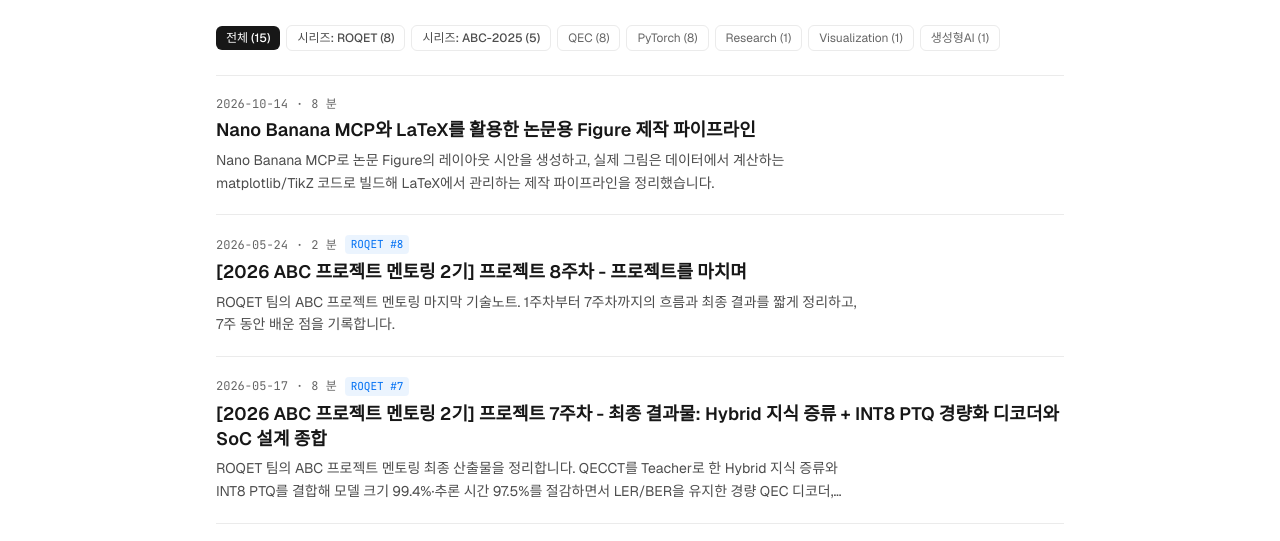
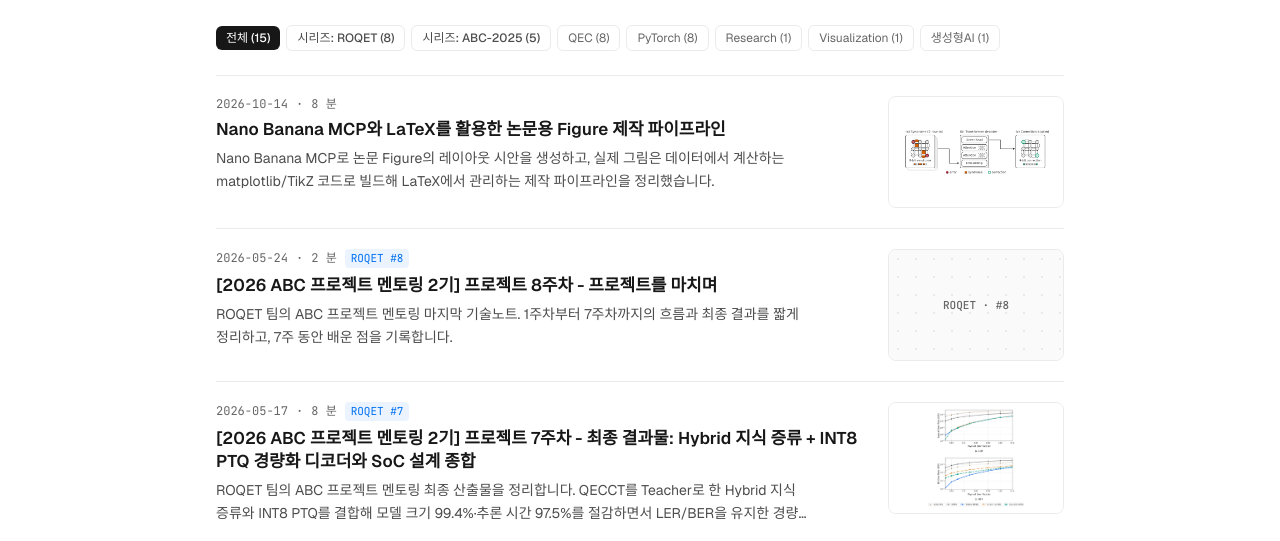
Before and after one commit to beomdo-park/beomdo-site, an Astro site: page /blog in a window 1280 px wide. Shown: the part 247-788 px from the top of the page. Built offline with nearby package versions, Linux system fonts and the light colour scheme; Astro itself is replaced by a stand-in of ours; some packages are replaced by stand-ins of ours; a web font is replaced by a local one.

Commit message:
feat(blog): add compact right-hand post thumbnails with object-contain

```diff
--- a/src/components/react/BlogFilter.tsx
+++ b/src/components/react/BlogFilter.tsx
@@ -12,6 +12,7 @@ export interface BlogCardItem {
   tags: string[];
   readingMinutes: number;
   lang: 'ko' | 'en';
+  thumbnail?: string;
 }
 
 interface Props {
@@ -123,9 +124,17 @@ export default function BlogFilter({ posts, locale = 'ko' }: Props) {
       </div>
 
       <ul className="divide-y divide-[var(--border-hairline)] border-t border-[var(--border-hairline)]">
-        {filtered.map((post) => (
+        {filtered.map((post) => {
+          const fallbackCode = post.series
+            ? `${post.series}${post.seriesOrder ? ` · #${post.seriesOrder}` : ''}`
+            : post.categories[0] || 'NOTE';
+          return (
             <li key={post.id} className="py-5">
-            <a href={`/blog/${post.id}`} className="group block space-y-1.5">
+              <a
+                href={`/blog/${post.id}`}
+                className="group flex items-start justify-between gap-4 sm:gap-6"
+              >
+                <div className="min-w-0 flex-1 space-y-1.5">
                   <div className="flex flex-wrap items-center gap-2 text-xs font-mono text-[var(--text-tertiary)]">
                     <time dateTime={post.pubDate} className="tabular-nums">
                       {post.pubDate}
@@ -140,18 +149,39 @@ export default function BlogFilter({ posts, locale = 'ko' }: Props) {
                     )}
                   </div>
 
-              <h2 className="text-base sm:text-lg font-semibold text-[var(--text-primary)] group-hover:text-[var(--accent-primary)] transition-colors leading-snug">
+                  <h2 className="text-base sm:text-[17px] font-semibold text-[var(--text-primary)] group-hover:text-[var(--accent-primary)] transition-colors leading-snug">
                     {post.title}
                   </h2>
 
                   {post.description && (
-                <p className="text-sm text-[var(--text-secondary)] leading-relaxed max-w-[70ch] line-clamp-2">
+                    <p className="text-sm text-[var(--text-secondary)] leading-relaxed max-w-[66ch] line-clamp-2">
                       {post.description}
                     </p>
                   )}
+                </div>
+
+                {/* Compact Right-Hand Thumbnail (object-contain so scientific figures never crop) */}
+                <div className="shrink-0 w-24 h-16 sm:w-44 sm:h-28 overflow-hidden rounded-lg border border-[var(--border-hairline)] group-hover:border-[var(--border-strong)] transition-colors">
+                  {post.thumbnail ? (
+                    <img
+                      src={post.thumbnail}
+                      alt={post.title}
+                      loading="lazy"
+                      decoding="async"
+                      className="h-full w-full object-contain bg-white p-1.5"
+                    />
+                  ) : (
+                    <div className="lab-grid-bg flex h-full w-full flex-col items-center justify-center bg-[var(--bg-subtle)] px-2 text-center">
+                      <span className="font-mono text-[10px] sm:text-[11px] font-medium text-[var(--text-tertiary)]">
+                        {fallbackCode}
+                      </span>
+                    </div>
+                  )}
+                </div>
               </a>
             </li>
-        ))}
+          );
+        })}
       </ul>
     </div>
   );
--- a/src/components/views/BlogIndexView.astro
+++ b/src/components/views/BlogIndexView.astro
@@ -16,7 +16,10 @@ const posts = (await getCollection('blog', ({ data }) => !data.draft)).sort(
 );
 
 const items: BlogCardItem[] = posts.map((post) => {
-  const words = (post.body ?? '').split(/\s+/).filter(Boolean).length;
+  const body = post.body ?? '';
+  const words = body.split(/\s+/).filter(Boolean).length;
+  const firstImgMatch = body.match(/!\[[^\]]*\]\((\/blog-assets\/[^)]+)\)/);
+  const thumbnail = post.data.heroImage || firstImgMatch?.[1];
   return {
     id: post.id,
     title: post.data.title,
@@ -28,6 +31,7 @@ const items: BlogCardItem[] = posts.map((post) => {
     tags: post.data.tags,
     readingMinutes: Math.max(2, Math.round(words / 220)),
     lang: post.data.lang,
+    thumbnail,
   };
 });
 ---
```
Lines whose indentation alone changed are shown as unchanged.
